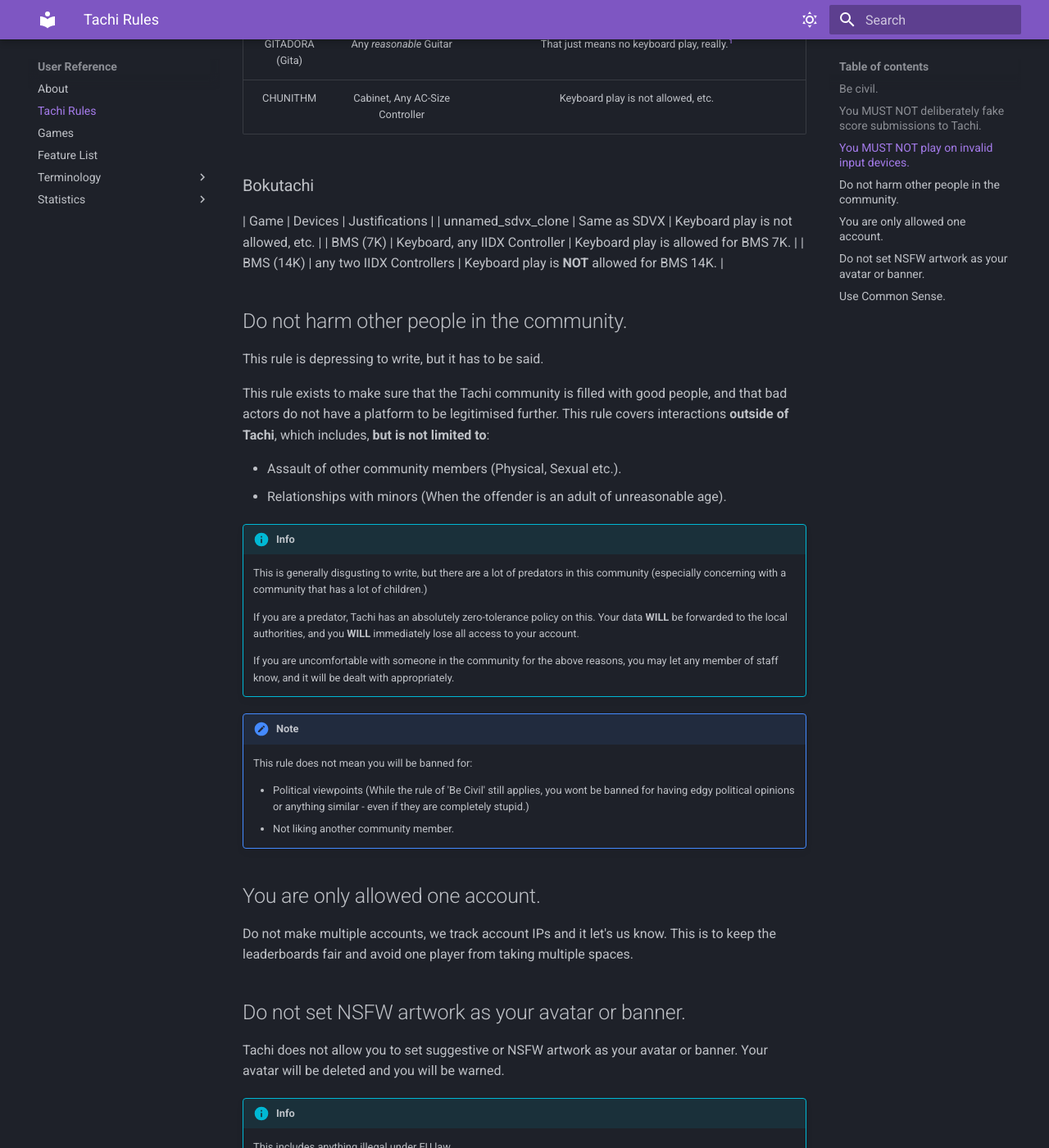
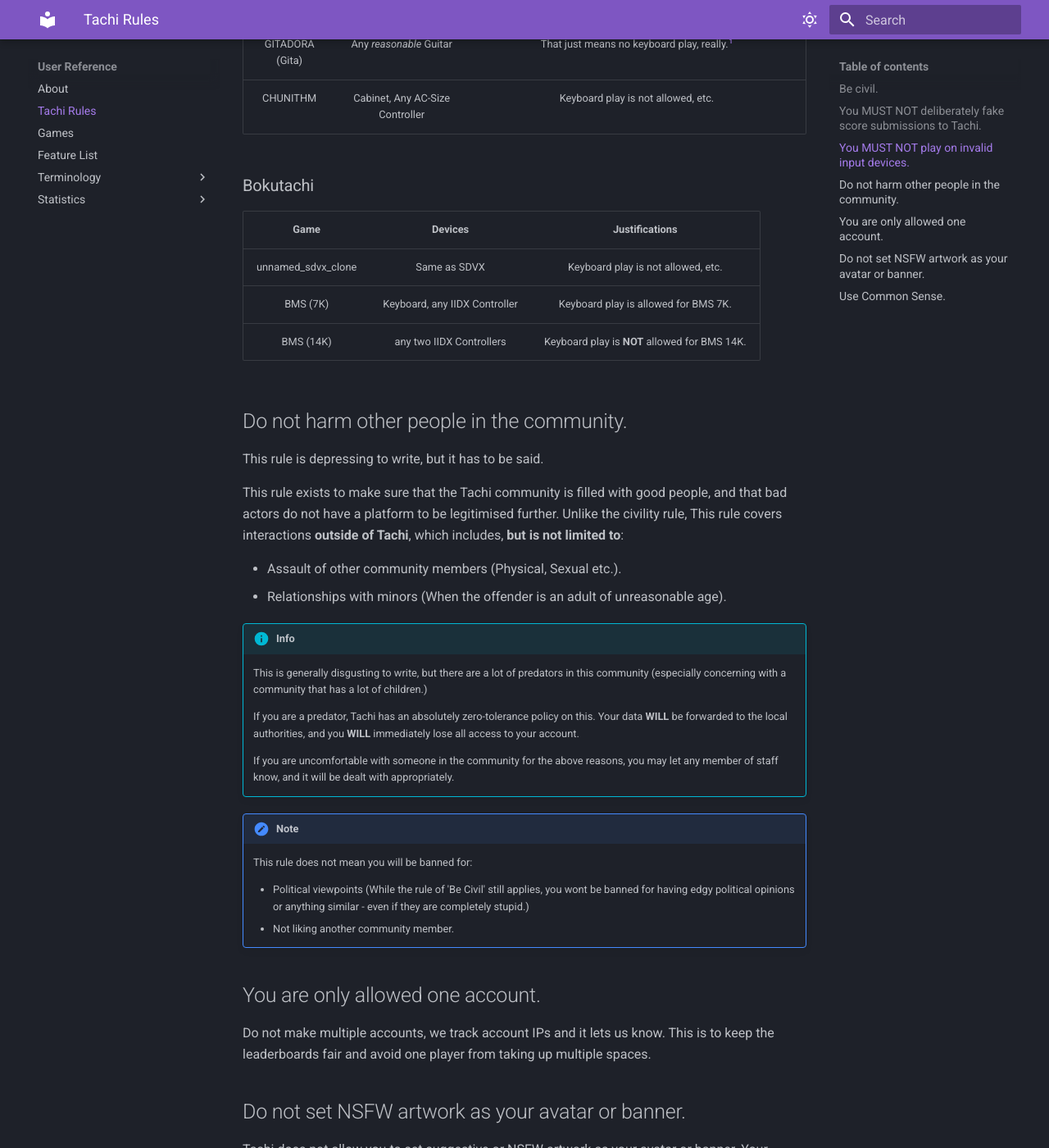
Before and after one commit to zkrising/Tachi, an MkDocs documentation site: the page built from docs/docs/user/rules.md, in a window 1280 px wide and 1400 px high, scrolled down 1897 px. Shown: the whole window at 82% size. Built offline with MkDocs 1.6.1 and Material for MkDocs 9.7.7, drawn with Linux system fonts in a browser that asks for light colours.

Commit message:
clarify what makes r3 different from r1

```diff
--- a/docs/docs/user/rules.md
+++ b/docs/docs/user/rules.md
@@ -72,6 +72,7 @@
 ### Bokutachi
 
 | Game | Devices | Justifications |
+| :: | :: | :: |
 | unnamed_sdvx_clone | Same as SDVX | Keyboard play is not allowed, etc. |
 | BMS (7K) | Keyboard, any IIDX Controller | Keyboard play is allowed for BMS 7K. |
 | BMS (14K) | any two IIDX Controllers | Keyboard play is **NOT** allowed for BMS 14K. |
@@ -83,8 +84,9 @@
 
 This rule exists to make sure that the Tachi community is
 filled with good people, and that bad actors do not have
-a platform to be legitimised further. This rule covers
-interactions **outside of Tachi**, which includes, **but is not limited to**:
+a platform to be legitimised further. Unlike the civility
+rule, This rule covers interactions **outside of Tachi**,
+which includes, **but is not limited to**:
 
 - Assault of other community members (Physical, Sexual etc.).
 - Relationships with minors (When the offender is an adult of unreasonable age).
@@ -112,13 +114,11 @@
 	stupid.)
 	- Not liking another community member.
 
-
-
 ## You are only allowed one account.
 
 Do not make multiple accounts, we track account IPs and it
-let's us know. This is to keep the leaderboards fair
-and avoid one player from taking multiple spaces.
+lets us know. This is to keep the leaderboards fair
+and avoid one player from taking up multiple spaces.
 
 ## Do not set NSFW artwork as your avatar or banner.
 
```
